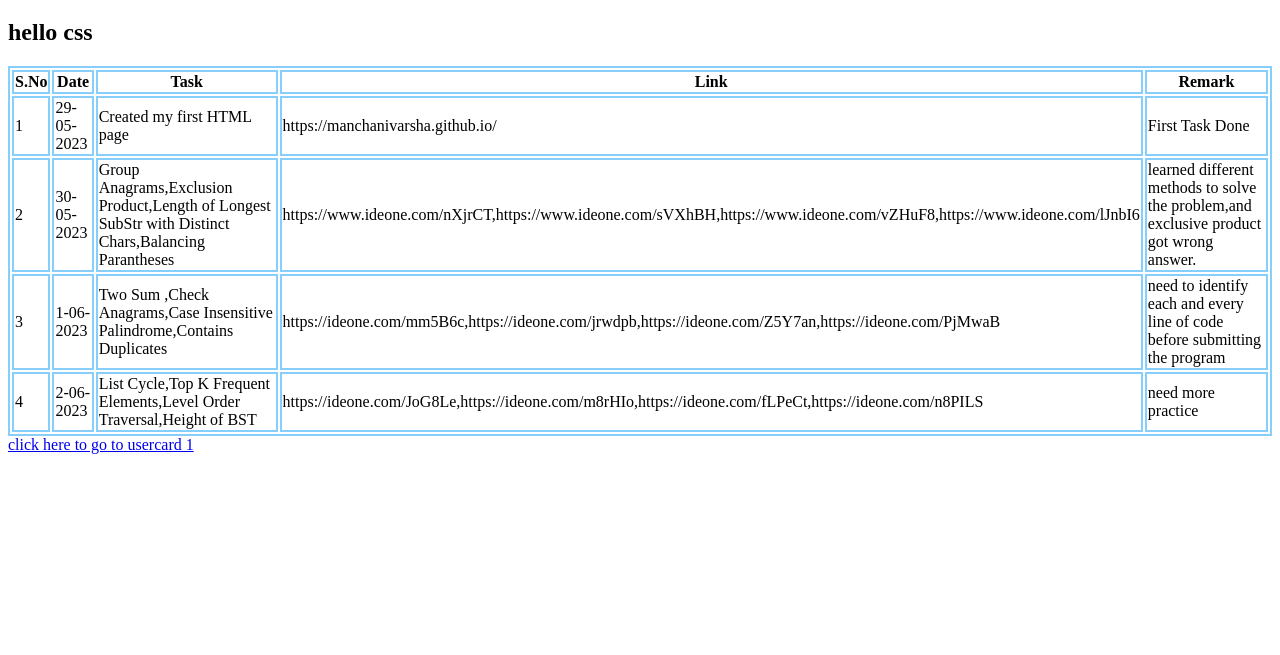
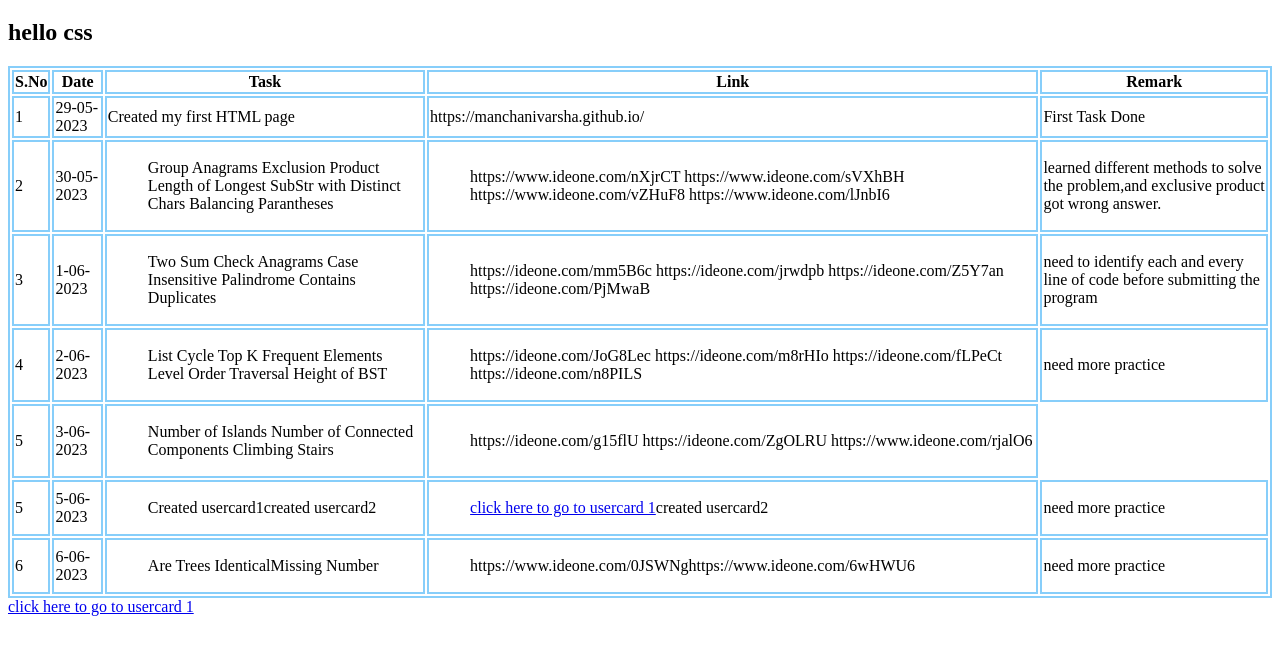
Before and after one commit to manchanivarsha/manchanivarsha.github.io, a plain HTML site: page index.html in a window 1280 px wide. Shown: the part 61-716 px from the top of the page. Drawn offline with Linux system fonts and the light colour scheme.

Commit message:
updated the table

```diff
--- a/index.html
+++ b/index.html
@@ -28,22 +28,81 @@
         <tr>
             <td>2</td>
             <td>30-05-2023</td>
-            <td>Group Anagrams,Exclusion Product,Length of Longest SubStr with Distinct Chars,Balancing Parantheses </td>
-            <td>https://www.ideone.com/nXjrCT,https://www.ideone.com/sVXhBH,https://www.ideone.com/vZHuF8,https://www.ideone.com/lJnbI6</td>
+            <td><ul>
+                <l>Group Anagrams</l>
+                <l>Exclusion Product</l>
+                <l>Length of Longest SubStr with Distinct Chars</l>
+                <l>Balancing Parantheses</l>
+            </ul></td>
+            <td>
+                <ul><l>https://www.ideone.com/nXjrCT</l>
+                <l>https://www.ideone.com/sVXhBH</l>
+                <l>https://www.ideone.com/vZHuF8</l>
+                <l>https://www.ideone.com/lJnbI6</l></ul></td>
             <td>learned different methods to solve the problem,and exclusive product got wrong answer.</td>
         </tr>
         <tr>
             <td>3</td>
             <td>1-06-2023</td>
-            <td>Two Sum ,Check Anagrams,Case Insensitive Palindrome,Contains Duplicates  </td>
-            <td>https://ideone.com/mm5B6c,https://ideone.com/jrwdpb,https://ideone.com/Z5Y7an,https://ideone.com/PjMwaB</td>
+            <td><ul>
+                <l>Two Sum</l>
+                <l>Check Anagrams</l>
+                <l>Case Insensitive Palindrome</l>
+                <l>Contains Duplicates</l>
+            </ul></td>
+            <td>
+                <ul><l>https://ideone.com/mm5B6c</l>
+                <l>https://ideone.com/jrwdpb</l>
+                <l>https://ideone.com/Z5Y7an</l>
+                <l>https://ideone.com/PjMwaB</l></ul>
+            </td>
             <td>need to identify each and every line of code before submitting the program</td>
         </tr>
         <tr>
             <td>4</td>
             <td>2-06-2023</td>
-            <td>List Cycle,Top K Frequent Elements,Level Order Traversal,Height of BST</td>
-            <td>https://ideone.com/JoG8Le,https://ideone.com/m8rHIo,https://ideone.com/fLPeCt,https://ideone.com/n8PILS</td>
+            <td><ul>
+                <l>List Cycle</l>
+                <l>Top K Frequent Elements</l>
+                <l>Level Order Traversal</l>
+                <l>Height of BST</l>
+            </ul></td>
+            <td>
+                <ul><l>https://ideone.com/JoG8Lec</l>
+                <l>https://ideone.com/m8rHIo</l>
+                <l>https://ideone.com/fLPeCt</l>
+                <l>https://ideone.com/n8PILS</l></ul>
+            </td>
+            <td>need more practice</td>
+        </tr>
+        <tr>
+            <td>5</td>
+            <td>3-06-2023</td>
+            <td><ul>
+                <l>Number of Islands</l>
+                <l>Number of Connected Components</l>
+                <l>Climbing Stairs </l>
+            </ul></td>
+            <td>
+                <ul><l>https://ideone.com/g15flU</l>
+                <l>https://ideone.com/ZgOLRU</l>
+                <l>https://www.ideone.com/rjalO6</l>
+                </l></ul>
+            </td>
+
+        </tr>
+        <tr>
+            <td>5</td>
+            <td>5-06-2023</td>
+            <td><ul><l>Created usercard1</l><l>created usercard2</l></ul></td>
+            <td><ul><l><a href="usercard.html">click here to go to usercard 1</a></l><l>created usercard2</l></ul></td>
+            <td>need more practice</td>
+        </tr>
+        <tr>
+            <td>6</td>
+            <td>6-06-2023</td>
+            <td><ul><l>Are Trees Identical</l><l>Missing Number</l></ul></td>
+            <td><ul><l>https://www.ideone.com/0JSWNg</l><l>https://www.ideone.com/6wHWU6</l></ul></td>
             <td>need more practice</td>
         </tr>
     </table>
```
